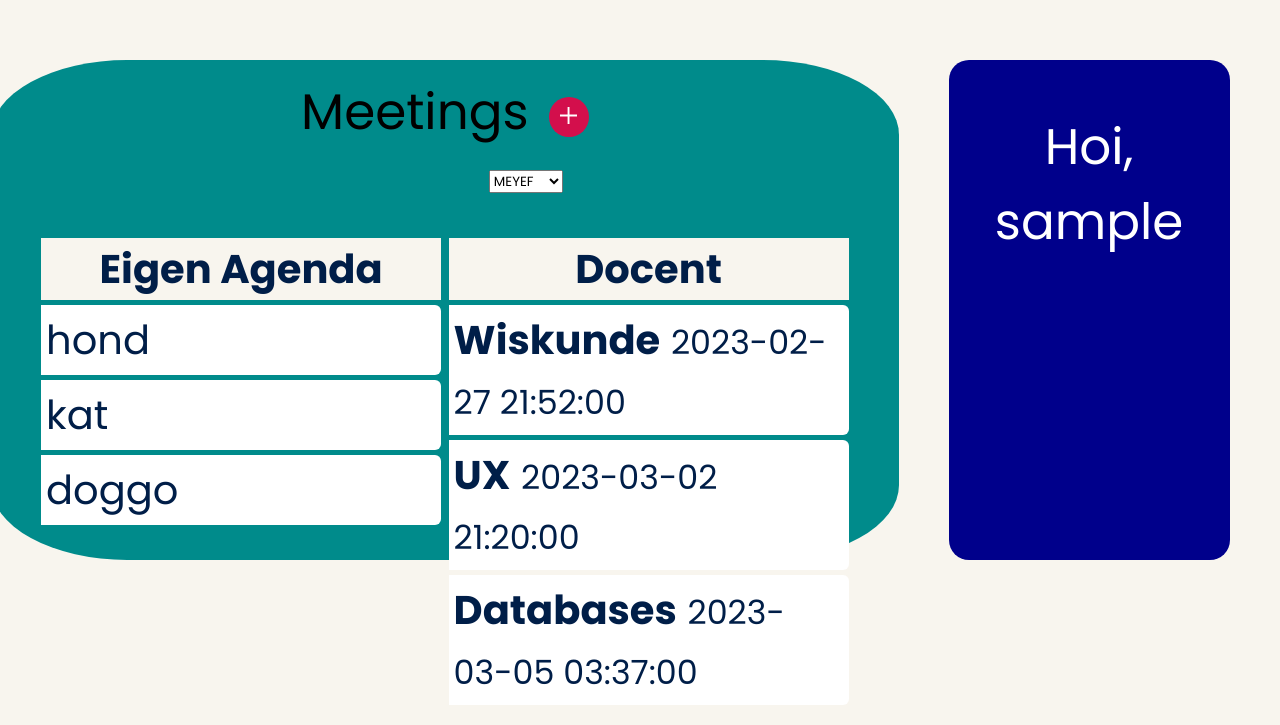
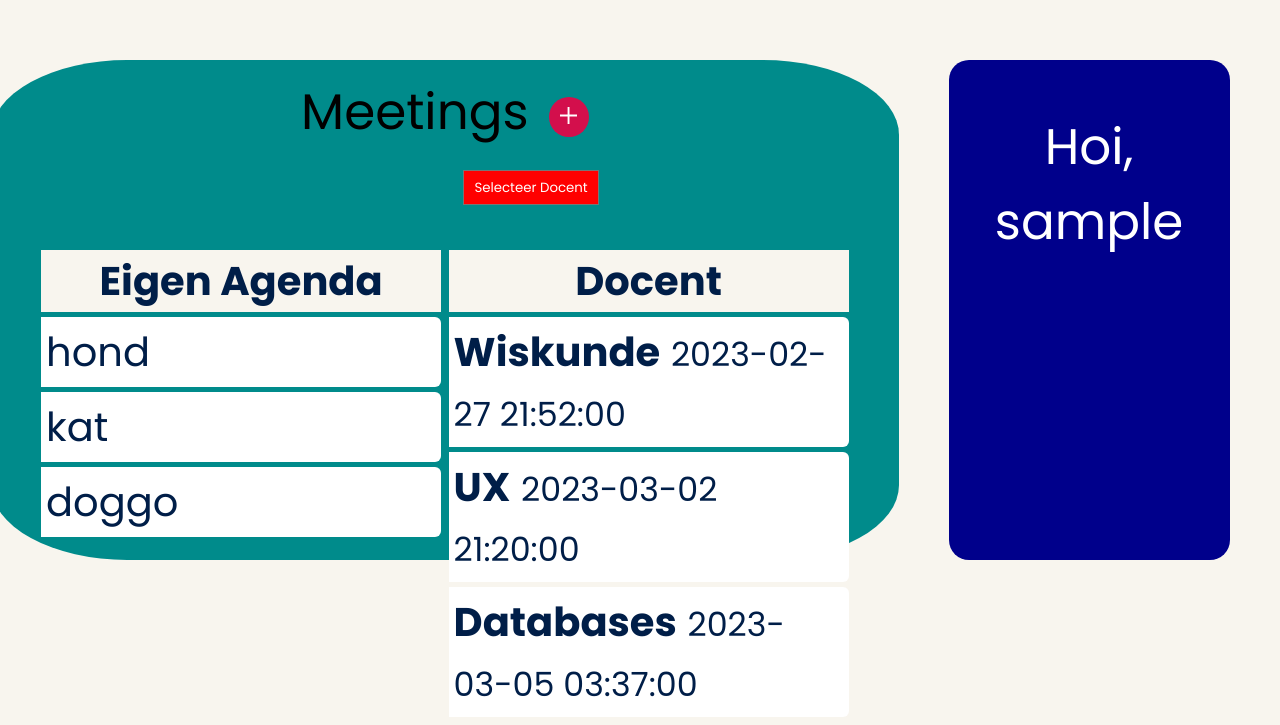
Before and after one commit to zasha-0925315/Werkplaats3, a Flask app: page /link in a window 1280 px wide; the page is wider, and only the part inside the window is pictured. Shown: the part 75-800 px from the top of that part. Run offline with Flask 2, Linux system fonts and the light colour scheme; the visitor is signed in with stand-in values (Sample User, id 1); data comes from the database, SQL or seed files in the repository.

Commit message:
styled dropdown..

```diff
--- a/static/links.css
+++ b/static/links.css
@@ -165,10 +165,19 @@
 #Select-Teacher {
     display: flex;
     margin-left: auto;
-    margin-right: 37%;
+    margin-right: 33%;
 
 }
 
 .meeting-link {
     margin-top: -5px;
 }
+
+#Select-Teacher {
+    appearance: none;
+    height: 7%;
+    width: 15%;
+    text-align: center;
+    color: #ffffff;
+    background-color: red;
+}
--- a/templates/link.html
+++ b/templates/link.html
@@ -12,6 +12,7 @@
       </div>
       <!-- De dropdown lijst voor andere docenten -->
       <select name="Select-Teacher" id="Select-Teacher">
+        <option select="disabled">Selecteer Docent</option>
         {% for teacher in teachers %}
        <option value="{{ teacher[0] }}">{{ teacher[0] }}</option>
        {% endfor %}
```
